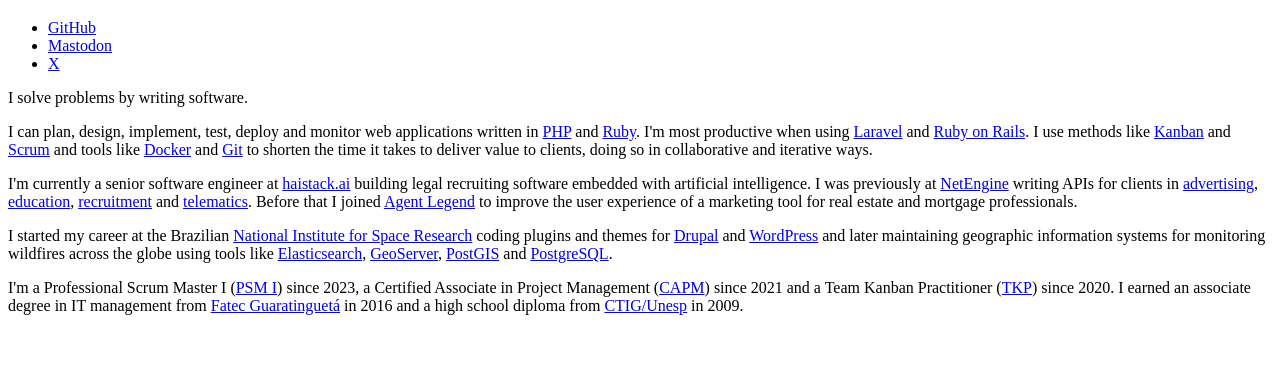
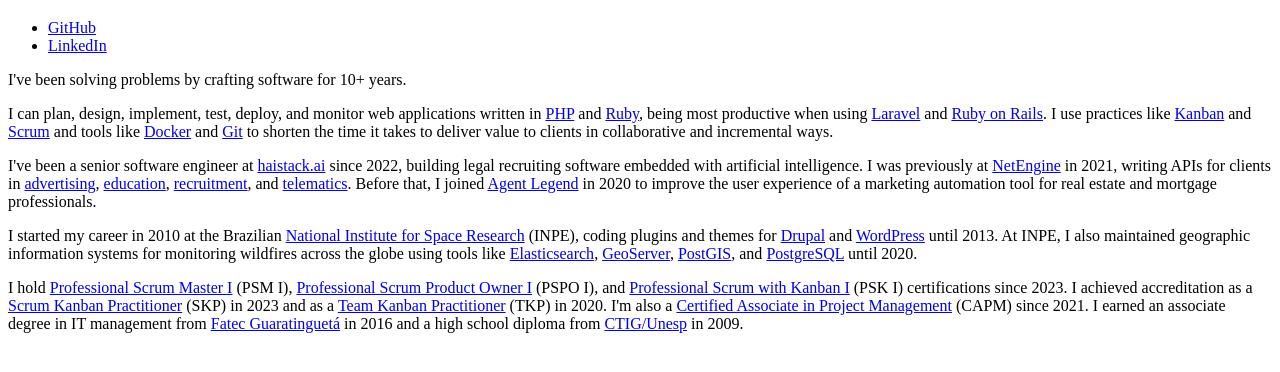
Before and after one commit to will36rs/will36rs.github.io, a plain HTML site: page index.html in a window 1280 px wide. Shown: the part 62-434 px from the top of the page. Drawn offline with Linux system fonts and the light colour scheme.

Commit message:
chore: update content

```diff
--- a/index.html
+++ b/index.html
@@ -7,27 +7,28 @@
     <h1>Hello, world! 👋</h1>
     <ul>
       <li><a rel="external" href="https://github.com/will36rs">GitHub</a></li>
-      <li><a rel="external me" href="https://mastodon.social/@will36rs">Mastodon</a></li>
-      <li><a rel="external" href="https://x.com/will36rs">X</a></li>
+      <li><a rel="external" href="https://www.linkedin.com/in/will36rs/">LinkedIn</a></li>
     </ul>
     <p>
-      I solve problems by writing software.
+      I've been solving problems by crafting software for 10+ years.
     </p>
     <p>
-      I can plan, design, implement, test, deploy and monitor web applications written in <a rel="external" href="https://www.php.net/">PHP</a> and <a rel="external" href="https://www.ruby-lang.org/">Ruby</a>.
-      I&apos;m most productive when using <a rel="external" href="https://laravel.com/">Laravel</a> and <a rel="external" href="https://rubyonrails.org/">Ruby on Rails</a>.
-      I use methods like <a href="https://www.atlassian.com/agile/kanban">Kanban</a> and <a href="https://www.atlassian.com/agile/scrum">Scrum</a> and tools like <a href="https://docs.docker.com/get-started/overview/">Docker</a> and <a href="https://git-scm.com/">Git</a> to shorten the time it takes to deliver value to clients, doing so in collaborative and iterative ways.
+      I can plan, design, implement, test, deploy, and monitor web applications written in <a rel="external" href="https://www.php.net/manual/en/preface.php">PHP</a> and <a rel="external" href="https://www.ruby-lang.org/en/about/">Ruby</a>, being most productive when using <a rel="external" href="https://laravel.com/docs/10.x#why-laravel">Laravel</a> and <a rel="external" href="https://guides.rubyonrails.org/getting_started.html#what-is-rails-questionmark">Ruby on Rails</a>.
+      I use practices like <a rel="external" href="https://kanban.university/kanban-guide/">Kanban</a> and <a rel="external" href="https://www.scrum.org/learning-series/what-is-scrum/">Scrum</a> and tools like <a rel="external" href="https://docs.docker.com/get-started/overview/">Docker</a> and <a rel="external" href="https://git-scm.com/book/en/v2/Getting-Started-What-is-Git%3F">Git</a> to shorten the time it takes to deliver value to clients in collaborative and incremental ways.
     </p>
     <p>
-      I&apos;m currently a senior software engineer at <a rel="external" href="https://haistack.ai/">haistack.ai</a> building legal recruiting software embedded with artificial intelligence.
-      I was previously at <a rel="external" href="https://netengine.com.au/">NetEngine</a> writing APIs for clients in <a rel="external" href="https://boomtown.media/hub/">advertising</a>, <a rel="external" href="https://www.go1.com/">education</a>, <a rel="external" href="https://getahead.com.au/">recruitment</a> and <a rel="external" href="https://www.lsm.com.au/index.cfm?go=FleetSafetyManagerTelematics">telematics</a>.
-      Before that I joined <a rel="external" href="https://www.agentlegend.com/">Agent Legend</a> to improve the user experience of a marketing tool for real estate and mortgage professionals.
+      I've been a senior software engineer at <a rel="external" href="https://haistack.ai">haistack.ai</a> since 2022, building legal recruiting software embedded with artificial intelligence.
+      I was previously at <a rel="external" href="https://netengine.com.au">NetEngine</a> in 2021, writing APIs for clients in <a rel="external" href="https://boomtown.media/hub/">advertising</a>, <a rel="external" href="https://www.go1.com">education</a>, <a rel="external" href="https://getahead.com.au">recruitment</a>, and <a rel="external" href="https://www.lsm.com.au/index.cfm?go=FleetSafetyManagerTelematics">telematics</a>.
+      Before that, I joined <a rel="external" href="https://www.agentlegend.com">Agent Legend</a> in 2020 to improve the user experience of a marketing automation tool for real estate and mortgage professionals.
     </p>
     <p>
-      I started my career at the Brazilian <a rel="external" href="https://www.gov.br/inpe/pt-br">National Institute for Space Research</a> coding plugins and themes for <a rel="external" href="https://www.drupal.org/">Drupal</a> and <a rel="external" href="https://wordpress.org/">WordPress</a> and later maintaining geographic information systems for monitoring wildfires across the globe using tools like <a rel="external" href="https://www.elastic.co/elasticsearch/">Elasticsearch</a>, <a rel="external" href="https://geoserver.org/">GeoServer</a>, <a rel="external" href="https://postgis.net/">PostGIS</a> and <a rel="external" href="https://www.postgresql.org/">PostgreSQL</a>.
+      I started my career in 2010 at the Brazilian <a rel="external" href="http://www.inpe.br/">National Institute for Space Research</a> (INPE), coding plugins and themes for <a rel="external" href="https://www.drupal.org/about">Drupal</a> and <a rel="external" href="https://wordpress.org/about/">WordPress</a> until 2013.
+      At INPE, I also maintained geographic information systems for monitoring wildfires across the globe using tools like <a rel="external" href="https://www.elastic.co/guide/en/elasticsearch/reference/current/elasticsearch-intro.html">Elasticsearch</a>, <a rel="external" href="https://geoserver.org/about/">GeoServer</a>, <a rel="external" href="https://postgis.net">PostGIS</a>, and <a rel="external" href="https://www.postgresql.org/about/">PostgreSQL</a> until 2020.
     </p>
     <p>
-      I&apos;m a Professional Scrum Master I (<a rel="external" href="https://www.scrum.org/professional-scrum-certifications/professional-scrum-master-assessments">PSM I</a>) since 2023, a Certified Associate in Project Management (<a rel="external" href="https://www.pmi.org/certifications/certified-associate-capm">CAPM</a>) since 2021 and a Team Kanban Practitioner (<a rel="external" href="https://kanban.university/kanban-development-path/tkp/">TKP</a>) since 2020.
+      I hold <a rel="external" href="https://www.scrum.org/assessments/professional-scrum-master-i-certification">Professional Scrum Master I</a> (PSM I), <a rel="external" href="https://www.scrum.org/assessments/professional-scrum-product-owner-i-certification">Professional Scrum Product Owner I</a> (PSPO I), and <a rel="external" href="https://www.scrum.org/assessments/professional-scrum-with-kanban-certification">Professional Scrum with Kanban I</a> (PSK I) certifications since 2023.
+      I achieved accreditation as a <a rel="external" href="https://kanban.university/kanban-development-path/sbk/">Scrum Kanban Practitioner</a> (SKP) in 2023 and as a <a rel="external" href="https://kanban.university/kanban-development-path/tkp/">Team Kanban Practitioner</a> (TKP) in 2020.
+      I'm also a <a rel="external" href="https://www.pmi.org/certifications/certified-associate-capm">Certified Associate in Project Management</a> (CAPM) since 2021.
       I earned an associate degree in IT management from <a rel="external" href="https://www.cps.sp.gov.br/fatecs/fatec-guaratingueta-prof-joao-mod/">Fatec Guaratinguetá</a> in 2016 and a high school diploma from <a rel="external" href="https://www.feg.unesp.br/#!/cotec">CTIG/Unesp</a> in 2009.
     </p>
   </body>
```
